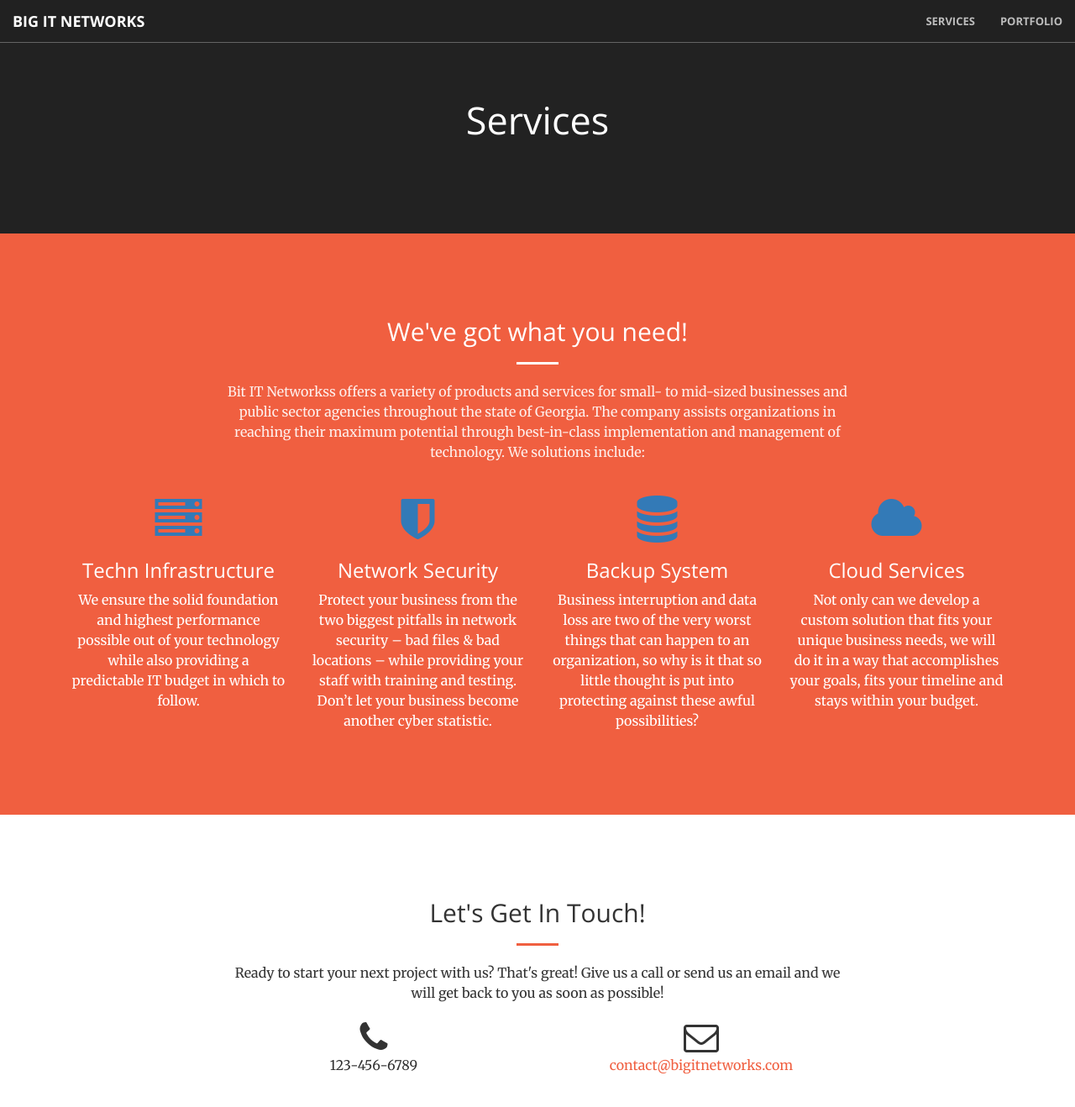
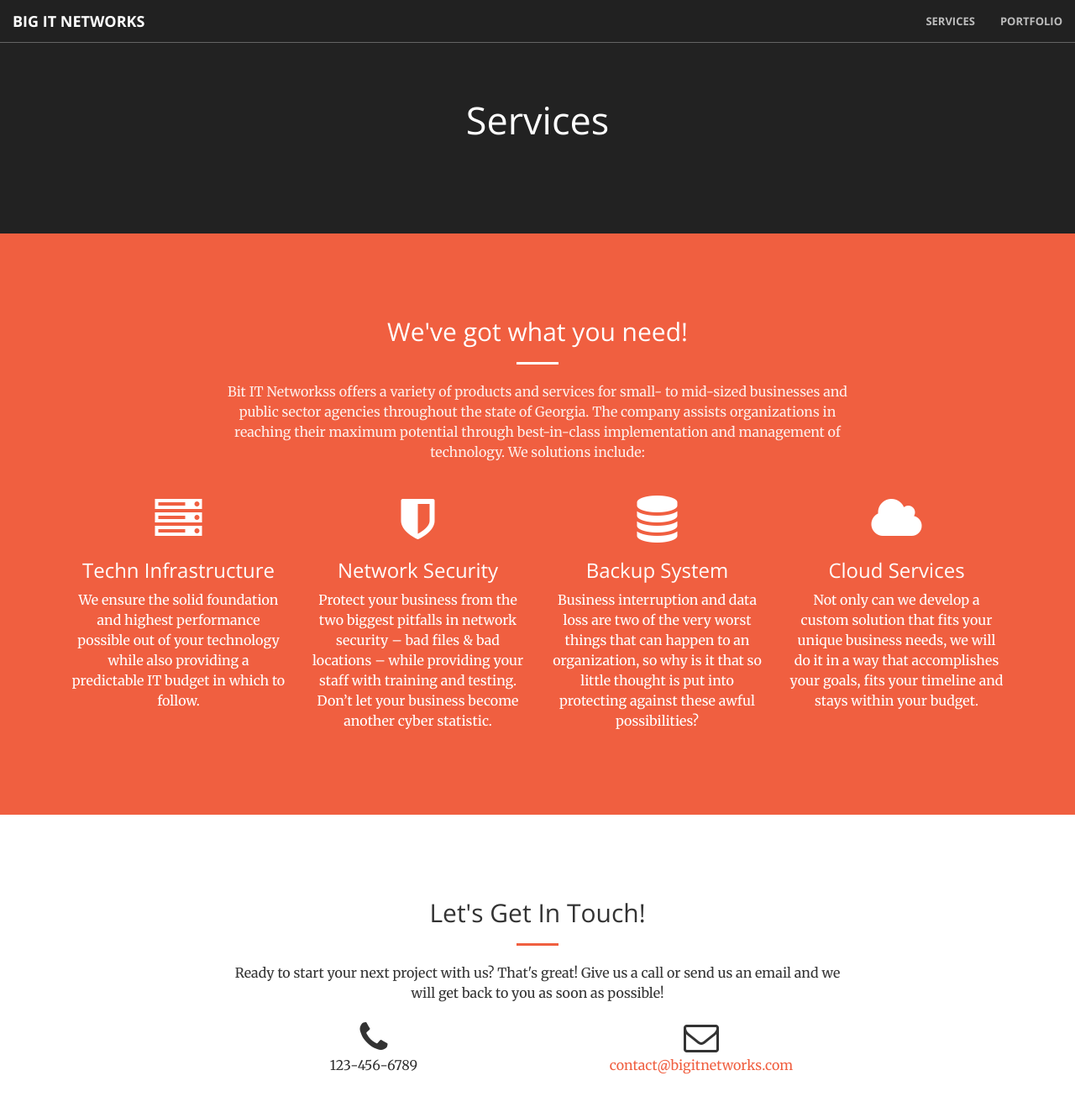
Before and after one commit to bigitnetworks/bigitnetworks.github.io, a Jekyll site: the page built from services.html, in a window 1280 px wide and 1400 px high, scrolled down 2 px. Shown: the top 1318 px of the window at 84% size. Built offline with Jekyll 4.4.1, drawn with Linux system fonts in a browser that asks for light colours.

Commit message:
Update creative.css

```diff
--- a/css/creative.css
+++ b/css/creative.css
@@ -325,7 +325,7 @@ header .header-content .header-content-inner p {
 }
 
 .text-primary {
-    color: #white;
+    color: white;
 }
 
 .no-gutter > [class*=col-] {
```
